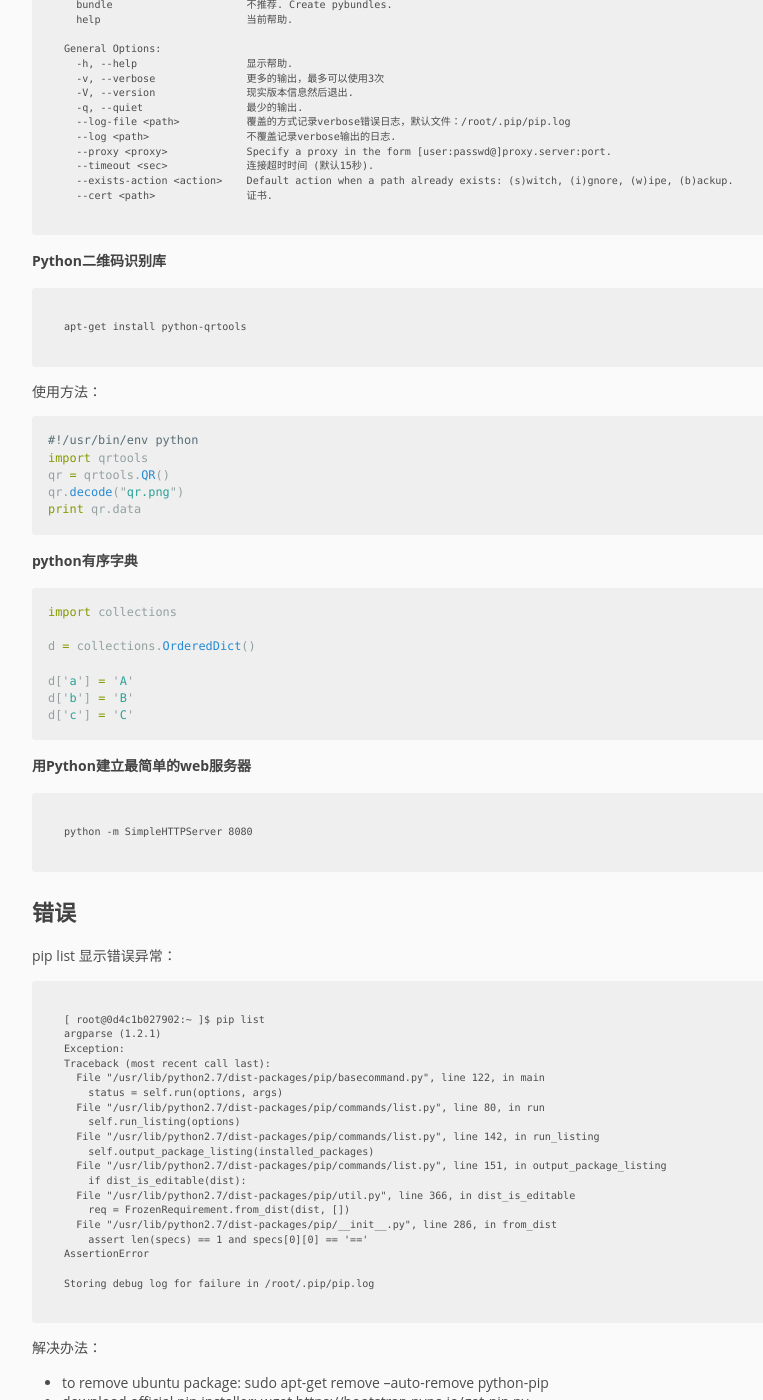
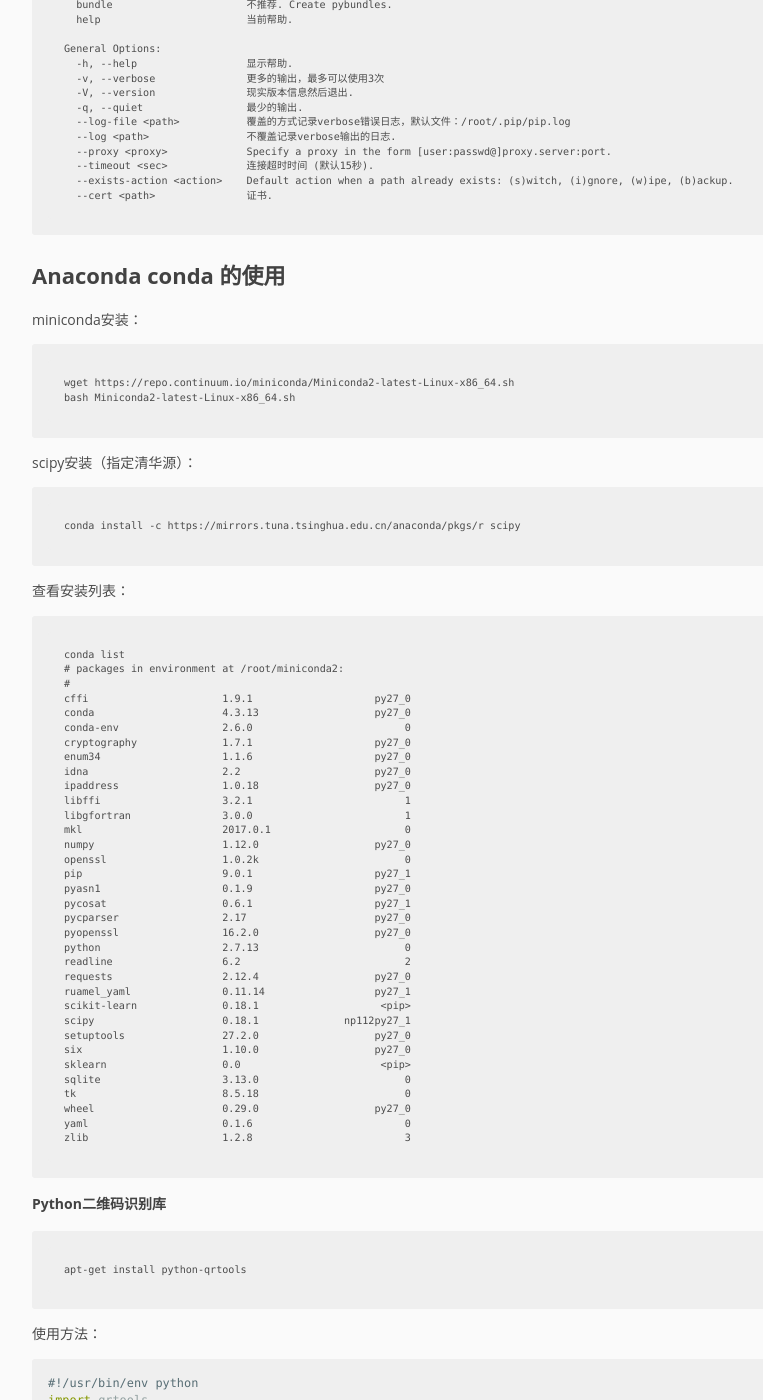
Before and after one commit to pingmalu/pingmalu.github.io, a Jekyll site: the page built from _posts/2016-05-25-Python日常笔记.md, in a window 1280 px wide and 1400 px high, scrolled down 1989 px. Shown: the whole window, without its empty margins (168-931 px from the left). Built offline with Jekyll 4.4.1, drawn with Linux system fonts in a browser that asks for light colours; nearby versions of some CDN libraries.

Commit message:
'update'

```diff
--- a/_posts/2016-05-25-Python日常笔记.md
+++ b/_posts/2016-05-25-Python日常笔记.md
@@ -91,6 +91,54 @@
 	  --exists-action <action>    Default action when a path already exists: (s)witch, (i)gnore, (w)ipe, (b)ackup.
 	  --cert <path>               证书.
 
+# Anaconda conda 的使用
+
+miniconda安装：
+
+	wget https://repo.continuum.io/miniconda/Miniconda2-latest-Linux-x86_64.sh
+	bash Miniconda2-latest-Linux-x86_64.sh
+
+scipy安装（指定清华源）：
+
+	conda install -c https://mirrors.tuna.tsinghua.edu.cn/anaconda/pkgs/r scipy
+
+查看安装列表：
+
+	conda list
+	# packages in environment at /root/miniconda2:
+	#
+	cffi                      1.9.1                    py27_0
+	conda                     4.3.13                   py27_0
+	conda-env                 2.6.0                         0
+	cryptography              1.7.1                    py27_0
+	enum34                    1.1.6                    py27_0
+	idna                      2.2                      py27_0
+	ipaddress                 1.0.18                   py27_0
+	libffi                    3.2.1                         1
+	libgfortran               3.0.0                         1
+	mkl                       2017.0.1                      0
+	numpy                     1.12.0                   py27_0
+	openssl                   1.0.2k                        0
+	pip                       9.0.1                    py27_1
+	pyasn1                    0.1.9                    py27_0
+	pycosat                   0.6.1                    py27_1
+	pycparser                 2.17                     py27_0
+	pyopenssl                 16.2.0                   py27_0
+	python                    2.7.13                        0
+	readline                  6.2                           2
+	requests                  2.12.4                   py27_0
+	ruamel_yaml               0.11.14                  py27_1
+	scikit-learn              0.18.1                    <pip>
+	scipy                     0.18.1              np112py27_1
+	setuptools                27.2.0                   py27_0
+	six                       1.10.0                   py27_0
+	sklearn                   0.0                       <pip>
+	sqlite                    3.13.0                        0
+	tk                        8.5.18                        0
+	wheel                     0.29.0                   py27_0
+	yaml                      0.1.6                         0
+	zlib                      1.2.8                         3
+
 ### Python二维码识别库 ###
 
     apt-get install python-qrtools
```
